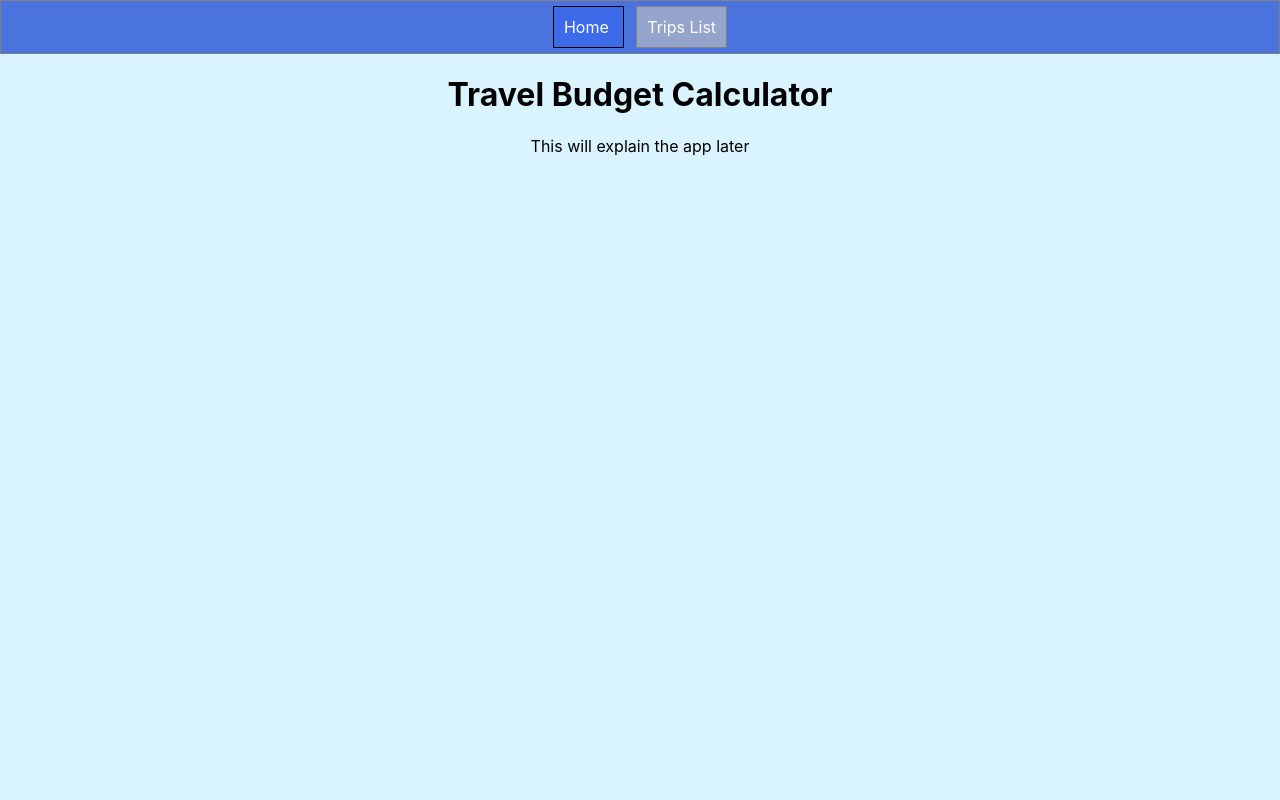
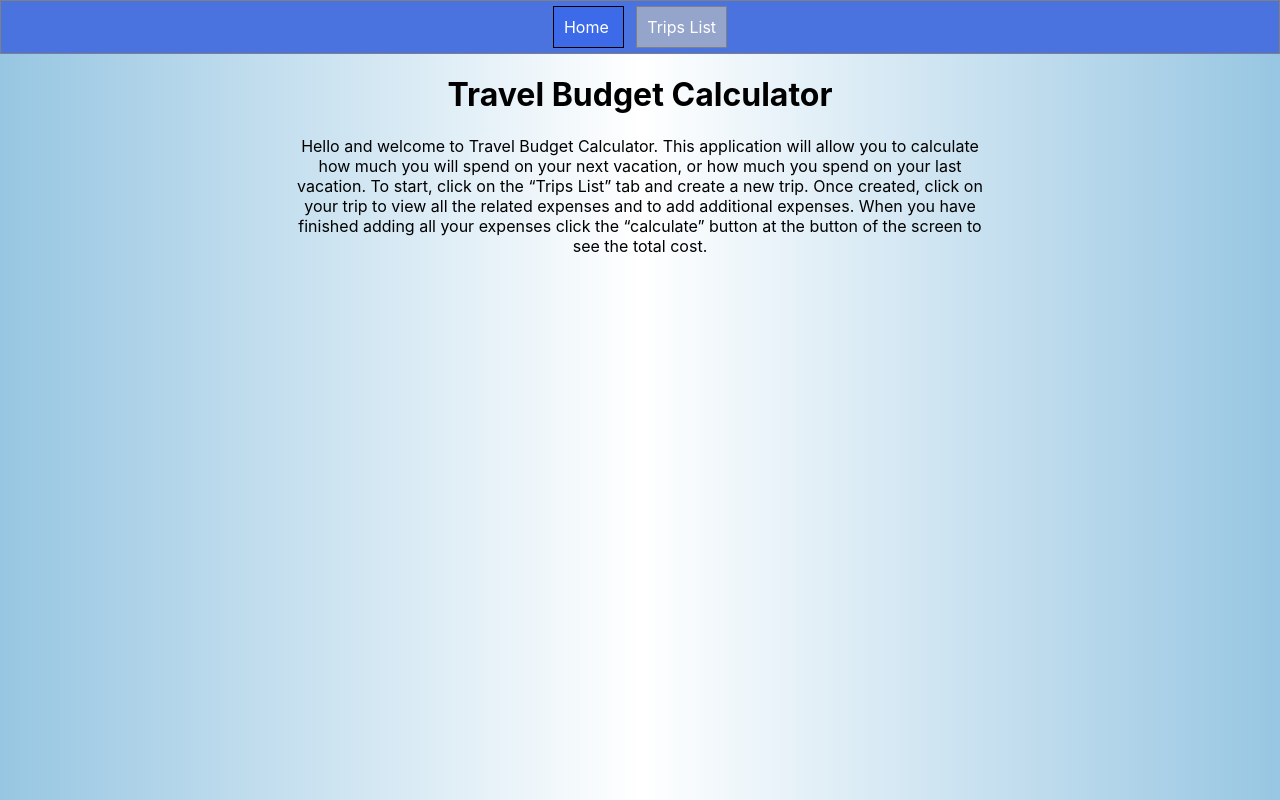
Before and after one commit to FranciscoNav/Traveler-frontend, a React (Create React App) app: page / in a window 1280 px wide. Built offline with nearby package versions, Linux system fonts and the light colour scheme.

Commit message:
added read.me and some more styling

```diff
--- a/src/App.css
+++ b/src/App.css
@@ -1,9 +1,10 @@
 .App {
+
   text-align: center;
 }
 
-body {
-  background:rgb(218, 244, 255)
+body{
+  background: linear-gradient(0.25turn, #97c6e2, #ffffff, #97c6e2);
 }
 
 .navbar{
@@ -34,7 +35,7 @@ body {
 }
 
 .card {
-  background-color: rgb(172, 172, 172);
+  background-color: rgb(199, 199, 199);
   text-align: center;
   border: grey solid 1px;
   padding: 1rem;
@@ -62,3 +63,9 @@ body {
   color: red
 
 }
+
+p1{
+  display: block;
+  margin: auto;
+  width: 55%;
+}
--- a/src/components/Home.js
+++ b/src/components/Home.js
@@ -2,9 +2,9 @@ import React from 'react'
 
 const Home = () => {
     return (
-        <div>
+        <div className="home">
             <h1>Travel Budget Calculator</h1>
-            <p>This will explain the app later</p>
+            <p1>Hello and welcome to Travel Budget Calculator. This application will allow you to calculate how much you will spend on your next vacation, or how much you spend on your last vacation. To start, click on the “Trips List” tab and create a new trip. Once created, click on your trip to view all the related expenses and to add additional expenses. When you have finished adding all your expenses click the “calculate” button at the button of the screen to see the total cost.</p1>
         </div>
     )
 }
--- a/src/containers/Trip.js
+++ b/src/containers/Trip.js
@@ -96,7 +96,6 @@ const Trip = (props) =>{
             {expenseFormFlag ? <ExpenseForm newExpense={addNewExpense} trip={trip}/> : <button onClick={toggleForm} className="submit">Add Expense</button>}
             <br/>
             <br/>
-            <button> Delete The Entire Trip!</button>
             <hr/>
             <h3 id="net-value">Trip's Total Cost = ${tripCost}</h3>
             <button onClick={calculateCost}>Calculate Total Cost</button>
```
Also changed, not shown: 1 other file (tests, documents, lock files or other folders).
